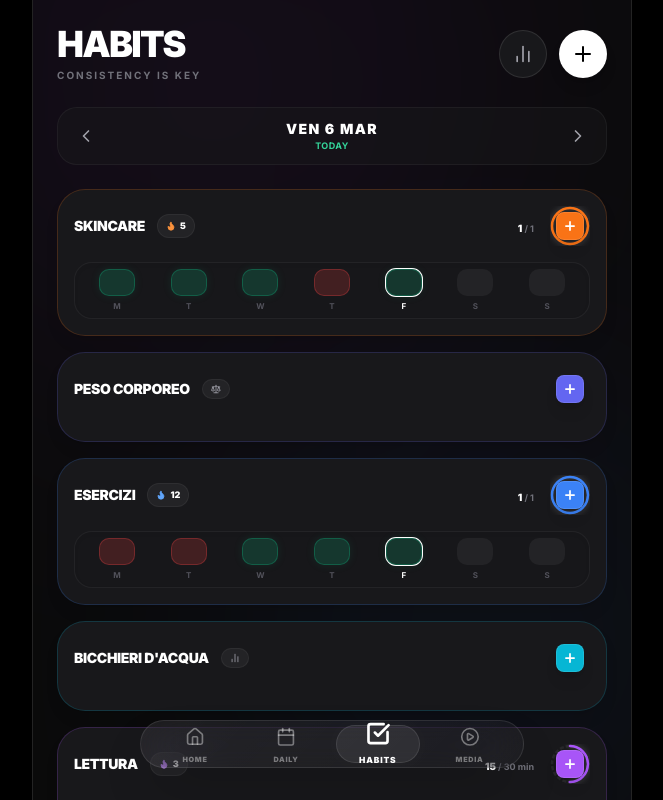
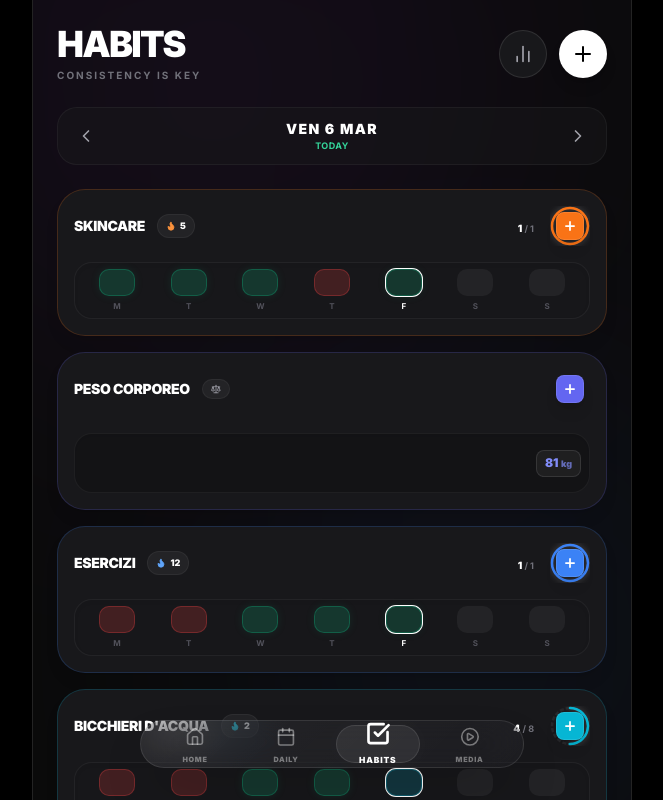
Before and after one commit to TatsumaDanilo/LifePlanner, a React (Vite) app: page / in a window 1280 px wide. Both pictures are taken after a click on the button "HABITS". Shown: the whole page, without its empty margins (308-971 px from the left). Built offline with nearby package versions, Linux system fonts and the light colour scheme.

Commit message:
feat(HabitsView): Improve weight habit reporting
Introduce specific logic for displaying weight history and the last recorded weight for habits. This enhances the user experience for tracking weight-related goals by providing more direct and relevant data visualization.

```diff
--- a/views/HabitsView.tsx
+++ b/views/HabitsView.tsx
@@ -249,7 +249,7 @@ const HabitCard: React.FC<HabitCardProps> = ({ habit, onClick, onQuickAdd, onSki
   const config = getHabitConfig(habit);
 
   const isWeight = habit.unit === 'kg' || habit.unit === 'lbs';
-  const isReport = isWeight || habit.id === 'water-habit';
+  const isReport = isWeight;
   const isQuit = habit.unit === 'minutes' && habit.description?.startsWith('Start:');
   const isFlexible = config.type === 'days_per';
   const weeklyTarget = isFlexible ? config.daysPerWeek : 7;
@@ -412,6 +412,16 @@ const HabitCard: React.FC<HabitCardProps> = ({ habit, onClick, onQuickAdd, onSki
 
   const showDetailCount = hasStructure || (!isReport && !isQuit);
 
+  const weightHistory = useMemo(() => {
+      if (!isWeight) return [];
+      return Object.entries(habit.history)
+          .map(([k, v]) => ({ date: k, value: typeof v === 'number' ? v : 0 }))
+          .filter(entry => entry.value > 0)
+          .sort((a, b) => a.date.localeCompare(b.date));
+  }, [habit.history, isWeight]);
+
+  const lastRecordedWeight = weightHistory.length > 0 ? weightHistory[weightHistory.length - 1].value : 0;
+
   return (
     <div className="relative w-full mb-3 last:mb-0">
       <div className="absolute inset-0 flex justify-between items-center px-4 rounded-[28px] pointer-events-none">
@@ -482,7 +492,7 @@ const HabitCard: React.FC<HabitCardProps> = ({ habit, onClick, onQuickAdd, onSki
                     </div>
                 </div>
             </div>
-            {!isReport && (<div className="w-full bg-zinc-900/60 rounded-[18px] p-1.5 flex justify-between items-center border border-white/5 shadow-inner" style={{ borderRadius: '18px' }}>
+            {!isReport && !isWeight && (<div className="w-full bg-zinc-900/60 rounded-[18px] p-1.5 flex justify-between items-center border border-white/5 shadow-inner" style={{ borderRadius: '18px' }}>
                 {weekData.map((day, idx) => (
                     <div key={idx} className="flex flex-col items-center gap-1 flex-1">
                         <div className={`w-full aspect-[4/3] max-w-[36px] rounded-[10px] flex items-center justify-center transition-all border ${getDynamicStatusClasses(day.status, day.isToday)} ${day.isToday ? 'ring-1 ring-white' : ''}`} style={{ borderRadius: '10px' }}>
@@ -492,6 +502,18 @@ const HabitCard: React.FC<HabitCardProps> = ({ habit, onClick, onQuickAdd, onSki
                     </div>
                 ))}
             </div>)}
+            {isWeight && (
+                <div className="w-full h-[60px] bg-black/20 rounded-[18px] p-2 relative flex items-center border border-white/5 shadow-inner mt-2">
+                    <div className="flex-1 h-full relative">
+                        <SimpleLineChart data={weightHistory} color={habit.color} unit={habit.unit} />
+                    </div>
+                    {lastRecordedWeight > 0 && (
+                        <div className="ml-3 flex-shrink-0 flex items-center justify-center px-2 py-1 rounded-lg bg-white/5 border border-white/10">
+                            <span className={`text-xs font-black ${styles.text}`}>{lastRecordedWeight} <span className="text-[9px] opacity-70">{habit.unit}</span></span>
+                        </div>
+                    )}
+                </div>
+            )}
           </motion.div>
       </motion.div>
     </div>
@@ -774,7 +796,7 @@ const HabitDetailOverlay: React.FC<HabitDetailOverlayProps> = ({ habit, onClose,
   const currentWeeklyCompletions = getWeeklyCompletions(habit, currentDate);
   const isWeeklyTargetMet = currentWeeklyCompletions >= weeklyTarget;
   const isWeight = habit.unit === 'kg' || habit.unit === 'lbs';
-  const isReport = isWeight || habit.id === 'water-habit';
+  const isReport = isWeight;
   const isQuit = habit.unit === 'minutes' && habit.description?.startsWith('Start:');
 
   const [quitDuration, setQuitDuration] = useState<{days: number, hours: number, minutes: number, seconds: number} | null>(null);
@@ -966,7 +988,7 @@ const HabitDetailOverlay: React.FC<HabitDetailOverlayProps> = ({ habit, onClose,
                             <motion.div key="check" initial={{ opacity: 0, scale: 0.95 }} animate={{ opacity: 1, scale: 1 }} exit={{ opacity: 0, scale: 0.95 }} className="flex-1 w-full flex flex-col items-center pt-2 overflow-hidden justify-center">
                                 <div className="flex flex-col items-center flex-shrink-0 px-6 w-full mb-4">
                                     <h2 className="text-3xl sm:text-4xl font-black uppercase tracking-tighter text-center mb-2 leading-none text-white drop-shadow-md">{habit.name}</h2>
-                                    {!isWeight && (
+                                    {!isWeight && !isQuit && (
                                         <div className={`flex items-center gap-2 px-4 py-1.5 rounded-full backdrop-blur-md border border-white/5 shadow-lg ${isWeeklyTargetMet ? 'bg-emerald-500/20 border-emerald-500/30' : 'bg-white/10'}`}>
                                             <span className={`text-[10px] font-bold uppercase tracking-widest ${isWeeklyTargetMet ? 'text-emerald-400' : 'text-zinc-400'}`}>Streak</span>
                                             <span className={`text-[10px] font-black uppercase tracking-widest ${isWeeklyTargetMet ? 'text-white' : 'text-white'}`}>{habit.streak} {isFlexible ? 'Wks' : 'Days'}</span>
@@ -994,32 +1016,40 @@ const HabitDetailOverlay: React.FC<HabitDetailOverlayProps> = ({ habit, onClose,
                                         </div>
                                     </div>
                                 ) : isQuit ? (
-                                    <>
-                                    <div className="flex-1 w-full flex flex-col items-center justify-between min-h-0 py-2 flex-shrink-0">
+                                    <div className="flex-1 w-full flex flex-col justify-around min-h-0 py-2 flex-shrink-0">
                                         {quitDuration ? (
-                                            <div className="flex flex-col items-center justify-center mt-2">
-                                                <div className="text-5xl sm:text-6xl font-black font-mono tracking-tighter text-white drop-shadow-lg flex items-baseline gap-2">
-                                                    <span>{quitDuration.days.toString().padStart(2, '0')}</span>
-                                                    <motion.span animate={{ opacity: [1, 0.5, 1] }} transition={{ repeat: Infinity, duration: 1 }} className="text-zinc-600">:</motion.span>
-                                                    <span>{quitDuration.hours.toString().padStart(2, '0')}</span>
-                                                    <motion.span animate={{ opacity: [1, 0.5, 1] }} transition={{ repeat: Infinity, duration: 1 }} className="text-zinc-600">:</motion.span>
-                                                    <span>{quitDuration.minutes.toString().padStart(2, '0')}</span>
+                                            <div className="flex flex-col items-center justify-center">
+                                                <div className="flex items-start gap-1 sm:gap-2">
+                                                    <div className="flex flex-col items-center">
+                                                        <span className="text-4xl sm:text-5xl font-black font-mono tracking-tighter text-white drop-shadow-lg">{quitDuration.days.toString().padStart(2, '0')}</span>
+                                                        <span className="text-[10px] font-bold text-zinc-600 uppercase tracking-widest mt-1">Days</span>
                                                     </div>
-                                                <div className="flex gap-10 text-[10px] font-bold text-zinc-500 uppercase tracking-widest mt-2">
-                                                    <span>Days</span>
-                                                    <span>Hours</span>
-                                                    <span>Mins</span>
+                                                    <motion.span animate={{ opacity: [1, 0.5, 1] }} transition={{ repeat: Infinity, duration: 1 }} className="text-4xl sm:text-5xl font-black font-mono text-zinc-600 mt-[-2px]">:</motion.span>
+                                                    <div className="flex flex-col items-center">
+                                                        <span className="text-4xl sm:text-5xl font-black font-mono tracking-tighter text-white drop-shadow-lg">{quitDuration.hours.toString().padStart(2, '0')}</span>
+                                                        <span className="text-[10px] font-bold text-zinc-600 uppercase tracking-widest mt-1">Hours</span>
+                                                    </div>
+                                                    <motion.span animate={{ opacity: [1, 0.5, 1] }} transition={{ repeat: Infinity, duration: 1 }} className="text-4xl sm:text-5xl font-black font-mono text-zinc-600 mt-[-2px]">:</motion.span>
+                                                    <div className="flex flex-col items-center">
+                                                        <span className="text-4xl sm:text-5xl font-black font-mono tracking-tighter text-white drop-shadow-lg">{quitDuration.minutes.toString().padStart(2, '0')}</span>
+                                                        <span className="text-[10px] font-bold text-zinc-600 uppercase tracking-widest mt-1">Mins</span>
+                                                    </div>
+                                                    <motion.span animate={{ opacity: [1, 0.5, 1] }} transition={{ repeat: Infinity, duration: 1 }} className="text-4xl sm:text-5xl font-black font-mono text-zinc-600 mt-[-2px]">:</motion.span>
+                                                    <div className="flex flex-col items-center">
+                                                        <motion.span animate={{ opacity: [1, 0.5, 1] }} transition={{ repeat: Infinity, duration: 1 }} className="text-4xl sm:text-5xl font-black font-mono tracking-tighter text-violet-400 drop-shadow-lg">{quitDuration.seconds.toString().padStart(2, '0')}</motion.span>
+                                                        <span className="text-[10px] font-bold text-zinc-600 uppercase tracking-widest mt-1">Secs</span>
+                                                    </div>
                                                 </div>
                                                 <div className="mt-6 px-4 py-1.5 rounded-full bg-white/5 border border-white/10 text-[10px] font-bold text-zinc-400">
                                                     Started: {new Date(habit.description?.replace('Start: ', '') || '').toLocaleString('it-IT', { day: '2-digit', month: 'short', hour: '2-digit', minute: '2-digit' })}
                                                 </div>
                                             </div>
                                         ) : (
-                                            <div className="text-zinc-500 text-sm font-bold uppercase tracking-widest mt-2">Loading timer...</div>
+                                            <div className="flex justify-center text-zinc-500 text-sm font-bold uppercase tracking-widest">Loading timer...</div>
                                         )}
 
                                         {quitMilestone && (
-                                            <div className="w-full max-w-[280px] mt-8 flex flex-col gap-2">
+                                            <div className="w-full max-w-[280px] mx-auto flex flex-col gap-2">
                                                 <div className="flex justify-between items-end">
                                                     <div className="flex items-center gap-2">
                                                         <span className="text-[10px] font-bold text-zinc-500 uppercase tracking-widest">Next Milestone</span>
@@ -1031,13 +1061,13 @@ const HabitDetailOverlay: React.FC<HabitDetailOverlayProps> = ({ habit, onClose,
                                                     <motion.div
                                                         initial={{ width: 0 }}
                                                         animate={{ width: `${quitMilestone.percentage}%` }}
-                                                        className="h-full bg-gradient-to-r from-violet-800/40 via-violet-600 to-violet-400"
+                                                        className="h-full bg-gradient-to-r from-violet-400 via-violet-600 to-violet-900"
                                                     />
                                                 </div>
                                             </div>
                                         )}
-                                    </div>
-                                    <div className="flex items-center justify-center w-full px-6 flex-shrink-0 mt-8 mb-4 pb-2">
+
+                                        <div className="flex items-center justify-center w-full px-6 flex-shrink-0">
                                             <button
                                                 onClick={handleRelapse}
                                                 className="w-full max-w-[280px] py-4 rounded-2xl bg-red-500/10 border border-red-500/20 text-red-500 font-black uppercase tracking-widest flex items-center justify-center gap-2 active:scale-95 transition-all"
@@ -1046,7 +1076,7 @@ const HabitDetailOverlay: React.FC<HabitDetailOverlayProps> = ({ habit, onClose,
                                                 Ho ceduto (Reset)
                                             </button>
                                         </div>
-                                    </>
+                                    </div>
                                 ) : (
                                     <>
                                     <div className="flex-1 w-full flex items-center justify-center min-h-0 py-2 flex-shrink-0">
```
Lines whose indentation alone changed are shown as unchanged.
